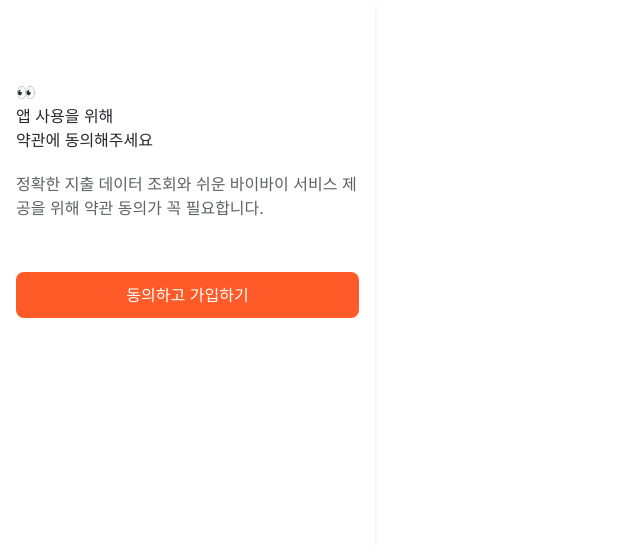
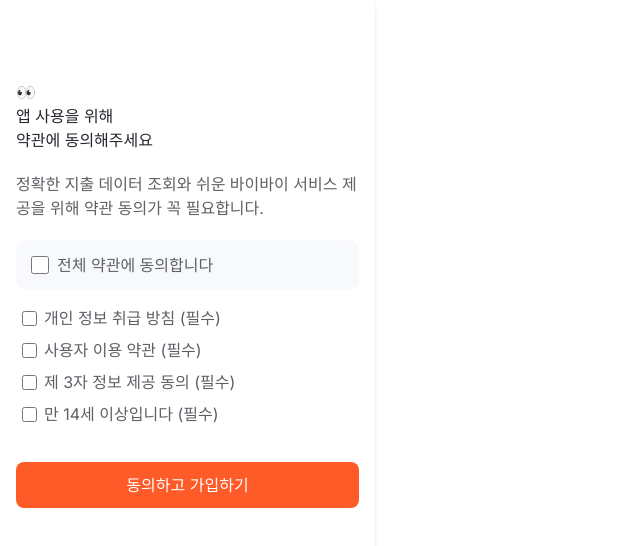
Before and after one commit to DDD-Community/Rainbow-Web, a Next.js app: page /member/onboarding/contract in a window 1280 px wide. Shown: the top 546 px of the page, without its empty margins (0-640 px from the left). Built offline with nearby package versions, Linux system fonts and the light colour scheme.

Commit message:
refactor: contract 페이지 checkbox 도입

```diff
--- a/src/app/member/onboarding/contract/page.tsx
+++ b/src/app/member/onboarding/contract/page.tsx
@@ -6,15 +6,45 @@
 import { PrimaryButton } from "@/src/components/Common/Button";
 import FormSubmitComponent from "@/src/hooks/FormSubmitComponent";
 import { ButtonField } from "@/src/components/Common/Button/ButtonField";
+import Checkbox from "@/src/components/Common/Checkbox";
 
 export default function Contract() {
   const [contractAgreed, setContractAgreed] = useRecoilState(contractAgreedState);
   const [submitted, setSubmitted] = useState(false);
+  const checkboxData = [
+    { id: 1, label: "개인 정보 취급 방침 (필수)" },
+    { id: 2, label: "사용자 이용 약관 (필수)" },
+    { id: 3, label: "제 3자 정보 제공 동의 (필수)" },
+    { id: 4, label: "만 14세 이상입니다 (필수)" }
+  ];
 
-  const handleNext = () => {
+  const [checkboxStates, setCheckboxStates] = useState(
+    checkboxData.reduce(
+      (obj, item) => ({ ...obj, [item.id]: false }),
+      {} as Record<number, boolean>
+    )
+  );
+
+  const handleCheckboxChange = (id: number) => {
+    setCheckboxStates(prevStates => ({
+      ...prevStates,
+      [id]: !prevStates[id]
+    }));
+  };
+
+  const handleNext = (): void => {
     setContractAgreed(true);
     setSubmitted(true);
+    window.location.replace("/member/onboarding/following");
   };
+  const toggleAllCheckboxes = () => {
+    const allChecked = Object.values(checkboxStates).every(value => value);
+    const updatedStates = Object.fromEntries(
+      Object.keys(checkboxStates).map(id => [id, !allChecked])
+    );
+    setCheckboxStates(updatedStates);
+  };
+
   return (
     <div className="flex flex-col justify-center">
       {contractAgreed ? (
@@ -32,6 +62,27 @@
           <div className="r-12-400 text-gray-600 py-5">
             정확한 지출 데이터 조회와 쉬운 바이바이 서비스 제공을 위해 약관 동의가 꼭 필요합니다.
           </div>
+          <div className="bg-gray-50 w-full rounded-[10px] flex items-center p-3 border-[1px] border-gray-50 mb-3">
+            <Checkbox
+              size="m"
+              labelText="전체 약관에 동의합니다"
+              isChecked={Object.values(checkboxStates).every(value => value)}
+              onChange={toggleAllCheckboxes}
+            />
+          </div>
+          <div className="flex flex-col w-full">
+            {checkboxData.map(checkbox => (
+              <div className="flex justify-between p-1">
+                <Checkbox
+                  size="s"
+                  labelText={checkbox.label}
+                  isChecked={checkboxStates[checkbox.id]}
+                  onChange={() => handleCheckboxChange(checkbox.id)}
+                />
+                {/* <div className="m-14-500 text-gray-500">보기</div> */}
+              </div>
+            ))}
+          </div>
           <ButtonField>
             <PrimaryButton color="default" size="large" onClick={handleNext}>
               동의하고 가입하기
--- /dev/null
+++ b/src/app/member/onboarding/following/page.tsx
@@ -0,0 +1,39 @@
+"use client";
+
+import React from "react";
+import { useRecoilValue } from "recoil";
+import { nicknameState } from "@/src/recoil/user.atoms";
+import { PrimaryButton } from "@/src/components/Common/Button";
+import { ButtonField } from "@/src/components/Common/Button/ButtonField";
+import UserCard from "@/src/components/userCard";
+
+export default function Following() {
+  const nicknameValue = useRecoilValue(nicknameState);
+
+  const handleNext = () => {
+    console.log(`${nicknameValue}님 정보 등록이 완료 되었습니다.`);
+  };
+  return (
+    <div className="flex flex-col justify-center">
+      <div className="flex flex-col items-start pt-20 pb-10">
+        <div>🙌</div>
+        <div className="sb-25-600 text-gray-700">
+          또래 친구와
+          <br />
+          친구를 맺어보세요
+        </div>
+        <div className="r-12-400 text-gray-600">
+          내 데이터에 따라 나이와 연봉이 비슷한 친구들을 추천드려요.
+        </div>
+      </div>
+      <div>
+        <UserCard nickName="왕보리" userImage="" userState="new" isChecked />
+      </div>
+      <ButtonField>
+        <PrimaryButton color="default" size="large" onClick={handleNext}>
+          시작하기
+        </PrimaryButton>
+      </ButtonField>
+    </div>
+  );
+}
```
